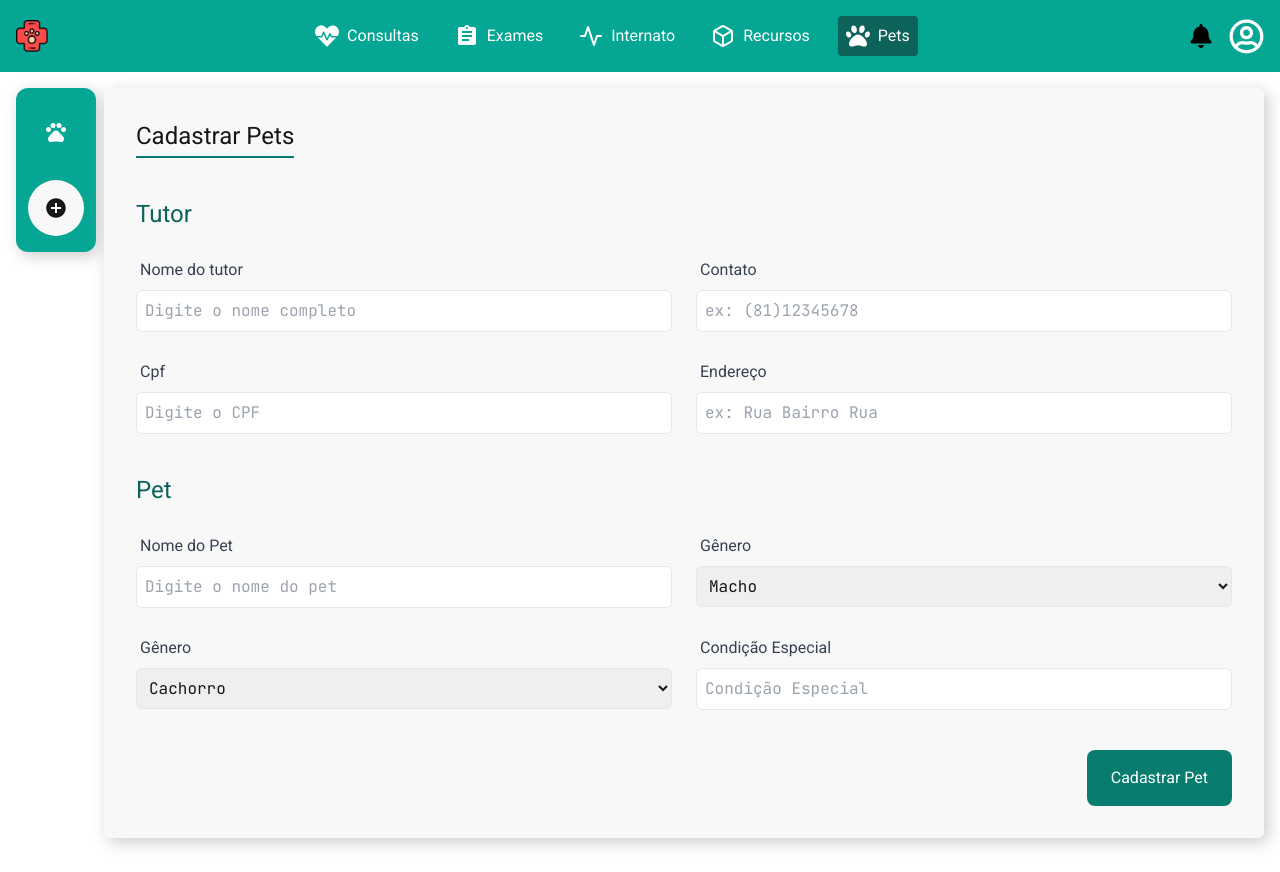
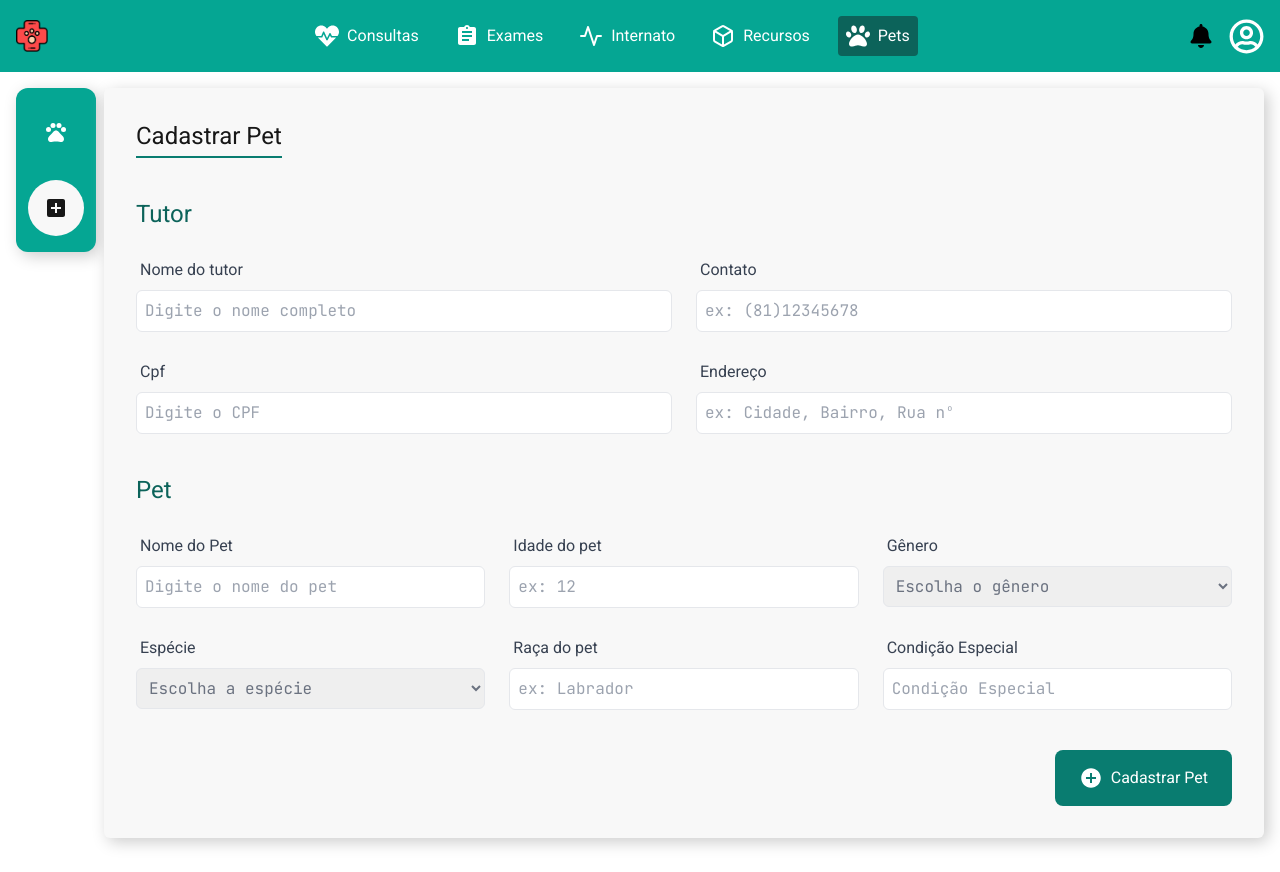
Before and after one commit to softexrecifepe/PI-MASCOTS-TURMA-09-EQUIPE-03, a Next.js app: page /pets in a window 1280 px wide. Both pictures are taken after a click on the button 56 px from the left and 208 px from the top of the page. Built offline with nearby package versions, Linux system fonts and the light colour scheme.

Commit message:
feat: forms pet cadastra pet e tutor

```diff
--- a/src/app/components/FormsButton.tsx
+++ b/src/app/components/FormsButton.tsx
@@ -1,16 +1,21 @@
 "use client";
+
+import type { ReactEventHandler } from "react";
+import { IoMdAddCircle } from "react-icons/io";
 
 interface FormsButtomProps {
   text: string;
+  onclick: ReactEventHandler;
 }
 
-export function FormsButtom({ text }: FormsButtomProps) {
+export function FormsButtom({ text, onclick }: FormsButtomProps) {
   return (
     <button
-      className="bg-mascots-primary-700 text-white w-fit px-6 py-4 rounded-lg hover:bg-mascots-primary-900 hover:scale-105 transition-all active:bg-mascots-primary-600 active:text-black"
+      onClick={onclick}
+      className="bg-mascots-primary-700 flex justify-center gap-2 text-white w-fit px-6 py-4 rounded-lg hover:bg-mascots-primary-900 hover:scale-105 transition-all active:bg-mascots-primary-600 active:text-black"
       type="submit"
     >
-      {text}
+      <IoMdAddCircle size={24} /> {text}
     </button>
   );
 }
--- a/src/app/components/InputComponent.tsx
+++ b/src/app/components/InputComponent.tsx
@@ -1,9 +1,13 @@
+import type { ReactEventHandler } from "react";
+
 interface InputProps {
   type: string;
   maxLenght?: number;
   id: string;
   label?: string;
   placeholder?: string;
+  onchange: ReactEventHandler;
+  value: string;
 }
 
 export function InputComponent({
@@ -12,6 +16,8 @@ export function InputComponent({
   label,
   placeholder,
   maxLenght,
+  onchange,
+  value,
 }: InputProps) {
   return (
     <>
@@ -20,6 +26,8 @@ export function InputComponent({
           {label}
         </label>
         <input
+          value={value}
+          onChange={onchange}
           type={type}
           id={id}
           maxLength={maxLenght}
--- a/src/app/components/Selection.tsx
+++ b/src/app/components/Selection.tsx
@@ -1,23 +1,41 @@
 "use client";
+
+import type { ReactEventHandler } from "react";
 
 interface SelectionProps {
   id: string;
   name: string;
+  label: string;
   option1: string;
   option2: string;
+  value: string;
+  optionLabel: string;
+  onchange: ReactEventHandler;
 }
 
-export function Selection({ id, name, option1, option2 }: SelectionProps) {
+export function Selection({
+  id,
+  name,
+  option1,
+  option2,
+  label,
+  value,
+  optionLabel,
+  onchange,
+}: SelectionProps) {
   return (
     <div className="flex flex-col gap-2 w-full">
-      <label className="font-medium pl-1 text-gray-700">Gênero</label>
+      <label className="font-medium pl-1 text-gray-700">{label}</label>
       <select
+        onChange={onchange}
+        value={value}
         id={id}
         name={name}
-        className="w-full p-2 border font-jetbrains font-medium rounded-md focus:outline-none focus:ring-2 focus:ring-mascots-primary-500 font-jebrains transition-all "
+        className="w-full text-gray-500 p-2 border font-jetbrains font-medium rounded-md focus:outline-none focus:ring-2 focus:ring-mascots-primary-500 font-jebrains transition-all"
       >
-        <option>{option1}</option>
-        <option>{option2}</option>
+        <option>{optionLabel}</option>
+        <option value={option1}>{option1}</option>
+        <option value={option2}>{option2}</option>
       </select>
     </div>
   );
--- a/src/app/internato/InternatoContent.tsx
+++ b/src/app/internato/InternatoContent.tsx
@@ -5,6 +5,7 @@ import { IoMdAddCircle } from "react-icons/io";
 import { MainContent } from "../components/MainContent";
 import { useState } from "react";
 import { TbActivityHeartbeat } from "react-icons/tb";
+import { MdAddBox } from "react-icons/md";
 
 export function InternatoContent() {
   const [visualizarInternatos, setVisualizarInternatos] = useState(true);
@@ -28,7 +29,7 @@ export function InternatoContent() {
         text1="Visualizar Internato"
         onClick1={handleVisualizarInternato}
         isAces1={visualizarInternatos}
-        icon2={<IoMdAddCircle size={24} />}
+        icon2={<MdAddBox size={24} />}
         text2="Marcar Internação"
         onClick2={handleMarcarInternato}
         isAces2={marcarInternato}
--- a/src/app/pets/PetsContent.tsx
+++ b/src/app/pets/PetsContent.tsx
@@ -2,18 +2,99 @@
 import { Aside2Nav } from "../components/Aside2Nav";
 import { IoMdAddCircle } from "react-icons/io";
 import { MainContent } from "../components/MainContent";
-import { useState } from "react";
-import { MdOutlinePets } from "react-icons/md";
+import { useState, type ChangeEvent } from "react";
+import { MdAddBox, MdOutlinePets } from "react-icons/md";
 import { InputComponent } from "../components/InputComponent";
 import { Selection } from "../components/Selection";
 import { FormsButtom } from "../components/FormsButton";
 
-//TODO possibilidade para cadastrar mais de 1 pet
-//TODO colocar condição especial ser ter escolha se sim ou não
-
 export function PetsContent() {
   const [visualizarPets, setVisualizarPets] = useState(true);
   const [cadastrarPet, setCadastrarPet] = useState(false);
+
+  const [tutor, setTutor] = useState({
+    name: "",
+    phone: "",
+    cpf: "",
+    address: "",
+    pets: [] as Array<{
+      name: string;
+      age: string;
+      gender: string;
+      species: string;
+      breed: string;
+      condition: string;
+    }>,
+  });
+
+  const [pet, setPet] = useState({
+    name: "",
+    age: "",
+    gender: "",
+    species: "",
+    breed: "",
+    condition: "",
+  });
+
+  function handleTutorNameChange(e: ChangeEvent<HTMLInputElement>) {
+    setTutor({ ...tutor, name: e.target.value });
+  }
+
+  function handleTutorPhoneChange(e: ChangeEvent<HTMLInputElement>) {
+    setTutor({ ...tutor, phone: e.target.value });
+  }
+
+  function handleTutorCpfChange(e: ChangeEvent<HTMLInputElement>) {
+    setTutor({ ...tutor, cpf: e.target.value });
+  }
+
+  function handleTutorAddressChange(e: ChangeEvent<HTMLInputElement>) {
+    setTutor({ ...tutor, address: e.target.value });
+  }
+
+  function handlePetNameChange(e: ChangeEvent<HTMLInputElement>) {
+    setPet({ ...pet, name: e.target.value });
+  }
+
+  function handlePetAgeChange(e: ChangeEvent<HTMLInputElement>) {
+    setPet({ ...pet, age: e.target.value });
+  }
+
+  function handlePetGenderChange(e: ChangeEvent<HTMLSelectElement>) {
+    setPet({ ...pet, gender: e.target.value });
+  }
+
+  function handlePetSpeciesChange(e: ChangeEvent<HTMLSelectElement>) {
+    setPet({ ...pet, species: e.target.value });
+  }
+
+  function handlePetBreedChange(e: ChangeEvent<HTMLInputElement>) {
+    setPet({ ...pet, breed: e.target.value });
+  }
+
+  function handlePetConditionChange(e: ChangeEvent<HTMLInputElement>) {
+    setPet({ ...pet, condition: e.target.value });
+  }
+
+  function handleAddPet() {
+    // Atualiza o tutor com o novo pet
+    const updatedTutor = {
+      ...tutor,
+      pets: [...tutor.pets, pet], // Adiciona o pet atual ao array 'pets'
+    };
+
+    // Limpa os campos do pet após adicionar
+    setPet({
+      name: "",
+      age: "",
+      gender: "",
+      species: "",
+      breed: "",
+      condition: "",
+    });
+
+    console.log(updatedTutor);
+  }
 
   function handleVisualizarPets() {
     setVisualizarPets(true);
@@ -23,7 +104,6 @@ export function PetsContent() {
   function handleCadastrarPet() {
     setCadastrarPet(true);
     setVisualizarPets(false);
-    // console.log(marcarConsulta);
   }
 
   return (
@@ -33,7 +113,7 @@ export function PetsContent() {
         text1="Visualizar Pets"
         onClick1={handleVisualizarPets}
         isAces1={visualizarPets}
-        icon2={<IoMdAddCircle size={24} />}
+        icon2={<MdAddBox size={24} />}
         text2="Cadastrar Pet"
         onClick2={handleCadastrarPet}
         isAces2={cadastrarPet}
@@ -42,24 +122,37 @@ export function PetsContent() {
 
       <div className="flex w-full flex-col relative">
         <MainContent zIndex="z-40" visualize={visualizarPets}>
-          <h1>Visualizar Pets</h1>
+          <h1 className="text-2xl w-fit border-b-2 pb-1 border-b-mascots-primary-700">
+            Pets
+          </h1>
         </MainContent>
         <MainContent zIndex="z-10" visualize={cadastrarPet}>
           <div className="flex flex-col gap-10">
             <h1 className="text-2xl w-fit border-b-2 pb-1 border-b-mascots-primary-700">
-              Cadastrar Pets
+              Cadastrar Pet
             </h1>
-            <form action="get" className="flex flex-col gap-10">
+            <form
+              action="get"
+              className="flex flex-col gap-10"
+              onSubmit={(e) => {
+                e.preventDefault(); // Evita o comportamento padrão de recarregar a página
+                handleAddPet();
+              }}
+            >
               <div className="flex flex-col gap-7">
                 <h1 className="text-2xl text-mascots-primary-800">Tutor</h1>
                 <div className="flex gap-6">
                   <InputComponent
+                    onchange={handleTutorNameChange}
+                    value={tutor.name}
                     id="nameTutor"
                     type="text"
                     placeholder="Digite o nome completo"
                     label="Nome do tutor"
                   />
                   <InputComponent
+                    onchange={handleTutorPhoneChange}
+                    value={tutor.phone}
                     id="phoneTutor"
                     maxLenght={10}
                     type="text"
@@ -69,6 +162,8 @@ export function PetsContent() {
                 </div>
                 <div className="flex gap-6">
                   <InputComponent
+                    onchange={handleTutorCpfChange}
+                    value={tutor.cpf}
                     id="cpfTutor"
                     maxLenght={11}
                     type="text"
@@ -76,9 +171,11 @@ export function PetsContent() {
                     label="Cpf"
                   />
                   <InputComponent
+                    onchange={handleTutorAddressChange}
+                    value={tutor.address}
                     id="addressTutor"
                     type="text"
-                    placeholder="ex: Rua Bairro Rua"
+                    placeholder="ex: Cidade, Bairro, Rua nº"
                     label="Endereço"
                   />
                 </div>
@@ -87,12 +184,26 @@ export function PetsContent() {
                 <h1 className="text-2xl text-mascots-primary-800">Pet</h1>
                 <div className="flex gap-6">
                   <InputComponent
+                    onchange={handlePetNameChange}
+                    value={pet.name}
                     id="namePet"
                     type="text"
                     placeholder="Digite o nome do pet"
                     label="Nome do Pet"
                   />
+                  <InputComponent
+                    onchange={handlePetAgeChange}
+                    value={pet.age}
+                    id="agePet"
+                    type="text"
+                    label="Idade do pet"
+                    placeholder="ex: 12"
+                  />
                   <Selection
+                    optionLabel="Escolha o gênero"
+                    onchange={handlePetGenderChange}
+                    value={pet.gender}
+                    label="Gênero"
                     id="genderPet"
                     name="genderPet"
                     option1="Macho"
@@ -101,6 +212,10 @@ export function PetsContent() {
                 </div>
                 <div className="flex gap-6">
                   <Selection
+                    optionLabel="Escolha a espécie"
+                    onchange={handlePetSpeciesChange}
+                    value={pet.species}
+                    label="Espécie"
                     id="especiePet"
                     name="especiePet"
                     option1="Cachorro"
@@ -108,6 +223,17 @@ export function PetsContent() {
                   />
 
                   <InputComponent
+                    onchange={handlePetBreedChange}
+                    value={pet.breed}
+                    id="breedPet"
+                    type="text"
+                    label="Raça do pet"
+                    placeholder="ex: Labrador"
+                  />
+
+                  <InputComponent
+                    onchange={handlePetConditionChange}
+                    value={pet.condition}
                     id="condicion"
                     type="text"
                     label="Condição Especial"
@@ -116,7 +242,7 @@ export function PetsContent() {
                 </div>
               </div>
               <div className="flex justify-end">
-                <FormsButtom text="Cadastrar Pet" />
+                <FormsButtom onclick={handleAddPet} text="Cadastrar Pet" />
               </div>
             </form>
           </div>
```
